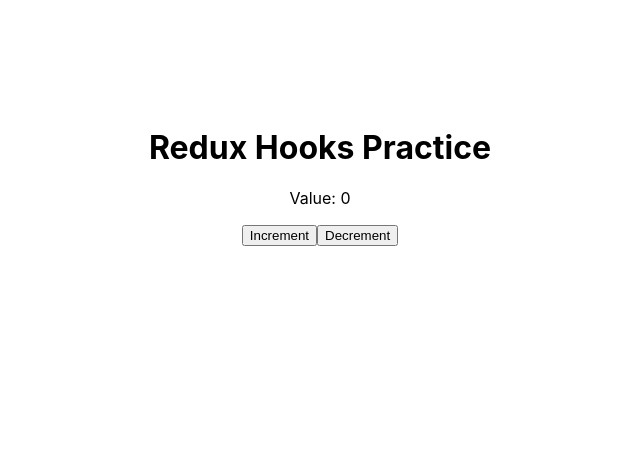
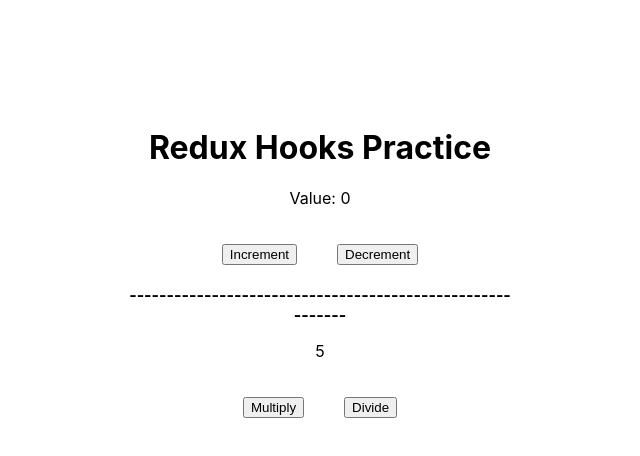
Before and after one commit to mosin92/Bootacmp_React_Hook, a React (Create React App) app: page / in a window 1280 px wide. Shown: the top 456 px of the page, without its empty margins (320-960 px from the left). Built offline with nearby package versions, Linux system fonts and the light colour scheme.

Commit message:
Redux calculator

```diff
--- a/src/Components/ReduxHooks/Actions.js
+++ b/src/Components/ReduxHooks/Actions.js
@@ -12,3 +12,16 @@ export const decrement=()=>{
         payload:5,
     }
 }
+
+export const mulitiply=()=>{
+return{
+    type:"Multiply",
+    payload:5
+}
+}
+export const divide=()=>{
+    return{
+        type:"Divide",
+        payload:5
+    }
+}
--- a/src/Components/ReduxHooks/CombineReducer.js
+++ b/src/Components/ReduxHooks/CombineReducer.js
@@ -1,9 +1,11 @@
 
 import NumberReducer from "./NumberReducer";
+import { MulReducer } from "./NumberReducer";
 import { combineReducers } from 'redux'
 
 const rootReducer=combineReducers({
-    NumberReducer
+    NumberReducer,
+    MulReducer
 })
 
 export default rootReducer;
--- a/src/Components/ReduxHooks/NumberReducer.js
+++ b/src/Components/ReduxHooks/NumberReducer.js
@@ -9,4 +9,15 @@ const NumberReducer=(state= initialstate,action)=>{
     }
 }
 
+
+const startingvalue=5;
+const MulReducer=(state=startingvalue,action)=>{
+    switch(action.type){
+        case'Multiply':return state * action.payload;
+        case 'Divide':return state / action.payload;
+        default : return state;
+    }
+}
+
+export {MulReducer}
 export default NumberReducer;
--- a/src/Components/ReduxHooks/ReduxHooks.js
+++ b/src/Components/ReduxHooks/ReduxHooks.js
@@ -1,18 +1,26 @@
 import React from 'react'
 import {useSelector,useDispatch} from 'react-redux'
-import { decrement, increment } from './Actions'
+import { decrement, divide, increment, mulitiply } from './Actions'
 
 
 function ReduxHooks() {
     const value = useSelector(state => state.NumberReducer)
+    const mulstate = useSelector(state => state.MulReducer)
     const dispatch=useDispatch()
     console.log(value)
     return (
         <div style={{margin:'10% auto',width:"30%"}}>
            <h1>Redux Hooks Practice</h1>
            <p>Value: {value}</p>
-           <button onClick={()=>dispatch(increment())}>Increment</button>
-           <button onClick={()=>dispatch(decrement())}>Decrement</button>
+           <button style={{margin:"20px"}} onClick={()=>dispatch(increment())}>Increment</button>
+           <button style={{margin:"20px"}} onClick={()=>dispatch(decrement())}>Decrement</button>
+
+           <br />
+           <b>----------------------------------------------------------</b>
+           <br />
+           <p>{mulstate}</p>
+           <button style={{margin:"20px"}} onClick={()=>dispatch(mulitiply())}>Multiply</button>
+           <button style={{margin:"20px"}} onClick={()=>dispatch(divide())}>Divide</button>
         </div>
     )
 }
```
